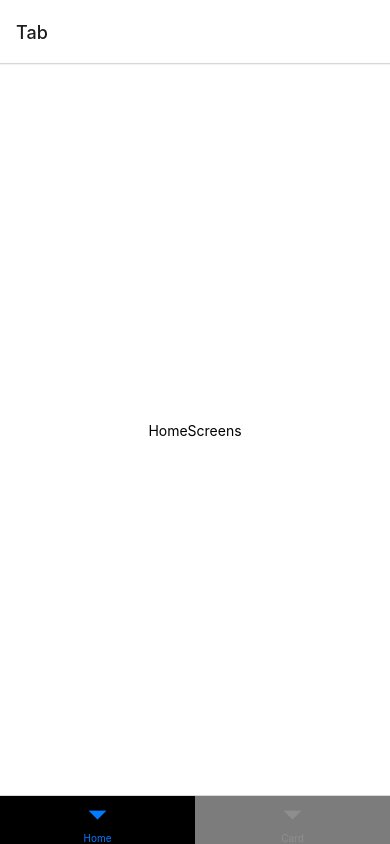
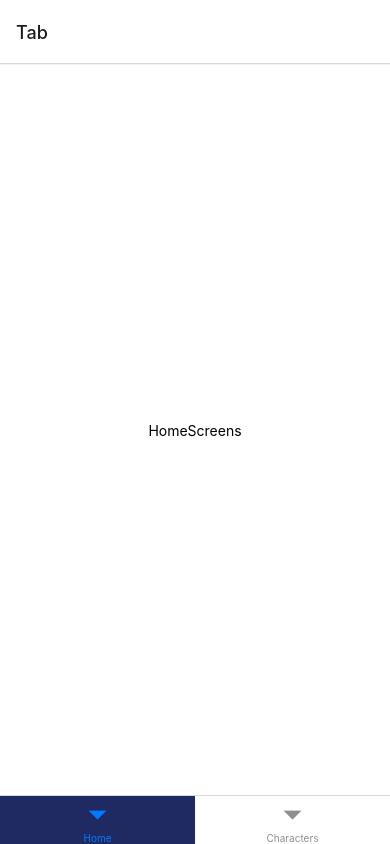
Before and after one commit to evarn/StarWarsApp, a React Native app: screen / in a window 390 px wide. Built offline with nearby package versions, Linux system fonts and the light colour scheme; what redux-flipper would draw is missing.

Commit message:
feat: change colors

```diff
--- a/src/constants/colors.ts
+++ b/src/constants/colors.ts
@@ -1,10 +1,17 @@
 enum Colors {
-  PRIMATY = '#000000',
-  SECONDARY = '#7C7C7C',
   WHITE = '#FFFFFF',
-  GRAY = '#D9D9D9',
-  BACKGROUND = '#FFFFFF',
-  ERROR = '#DD473B',
-  MESSAGE = '#FCB73E',
+  GRAY_1 = '#4B4B4B',
+  GRAY_2 = '#F0F0F0',
+  BLACK_1 = '#000000',
+  BLACK_2 = '#212121',
+  GREEN = '#73D677',
+  VIOLET = '#C956FF',
+
+  BLUE_1 = '#07D6F2',
+  BLUE_2 = '#17002F',
+  BLUE_3 = '#1F2A63',
+  YELLOW_1 = '#FFC107',
+  YELLOW_2 = '#F5DB13',
+  YELLOW_3 = '#CFDAB0',
 }
 export default Colors;
--- a/src/navigation/constants/screens.ts
+++ b/src/navigation/constants/screens.ts
@@ -1,6 +1,6 @@
 export enum Screens {
   HOME = 'Home',
-  CARD = 'Card',
+  CARD = 'Characters',
   ERROR_404 = 'Error404',
   TAB = 'Tab',
 }
--- a/src/navigation/stack/RootTab.tsx
+++ b/src/navigation/stack/RootTab.tsx
@@ -12,8 +12,8 @@ const RootTab = () => {
   return (
     <Tab.Navigator
       screenOptions={{
-        tabBarActiveBackgroundColor: Colors.PRIMATY,
-        tabBarInactiveBackgroundColor: Colors.SECONDARY,
+        tabBarActiveBackgroundColor: Colors.BLUE_3,
+        tabBarInactiveBackgroundColor: Colors.WHITE,
         headerShown: false,
       }}>
       <Tab.Screen name={Screens.HOME} component={HomeScreens} />
```
